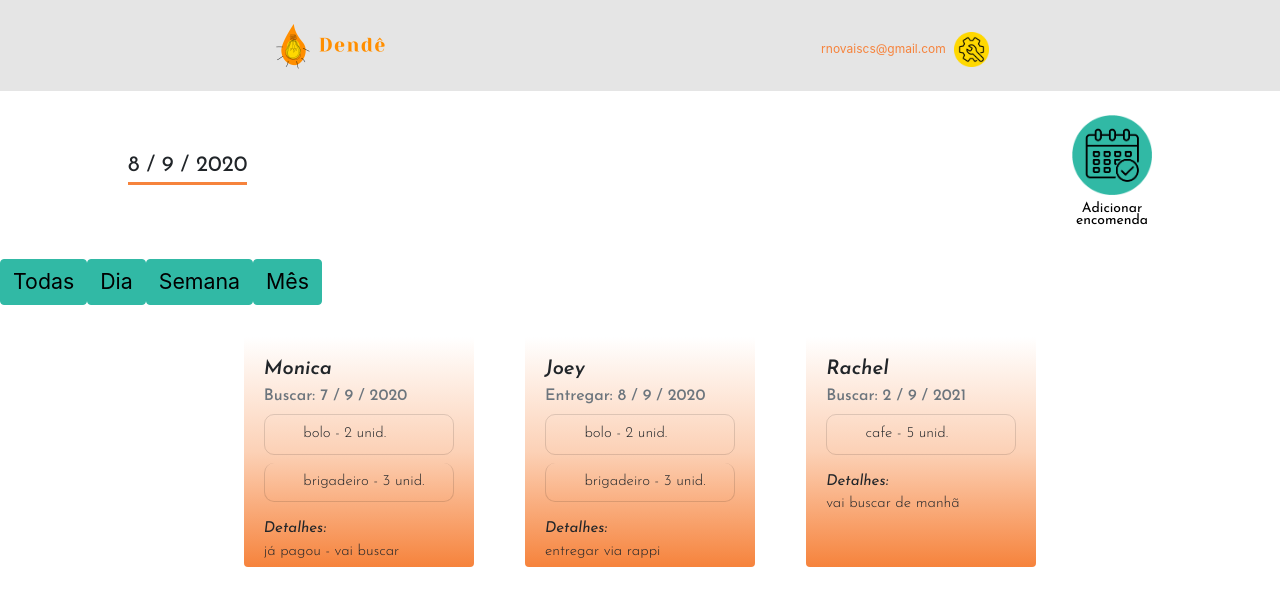
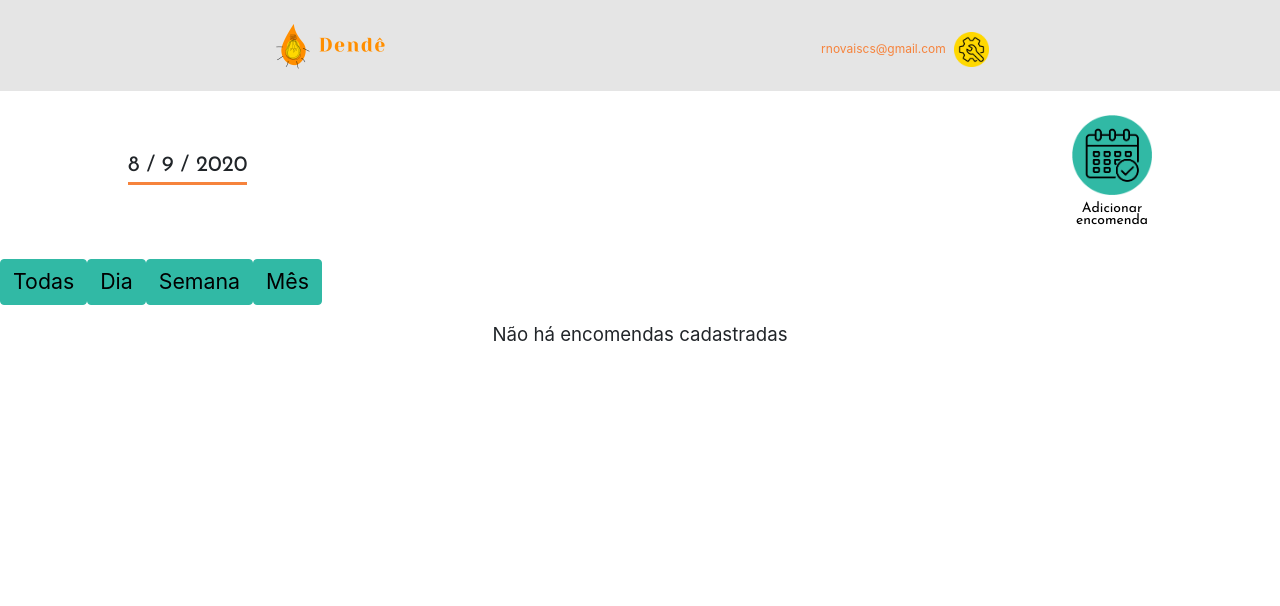
Before and after one commit to renatanovais/dende, a React (Create React App) app in the folder dende-megahack/: page /encomendas in a window 1280 px wide. Shown: the top 606 px of the page. Built offline with nearby package versions, Linux system fonts and the light colour scheme.

Commit message:
finalizados filtros e mensagens caso nao haja nada no filtro

```diff
--- a/dende-megahack/src/pages/encomendas/Calendar.js
+++ b/dende-megahack/src/pages/encomendas/Calendar.js
@@ -7,7 +7,7 @@ import GridCalendar from '../../components/GridCalendar';
 import addEncomenda from '../../images/icons/new-event-icon.png';
 
 function getWeekDates() {
-
+  // https://stackoverflow.com/questions/44958706/how-do-i-filter-the-dates-of-the-current-week-from-a-general-date-list-in-javasc
   let now = new Date();
   let dayOfWeek = now.getDay(); //0-6
   let numDay = now.getDate();
@@ -15,7 +15,6 @@ function getWeekDates() {
   let start = new Date(now); //copy
   start.setDate(numDay - dayOfWeek);
   start.setHours(0, 0, 0, 0);
-
 
   let end = new Date(now); //copy
   end.setDate(numDay + (7 - dayOfWeek));
@@ -52,6 +51,7 @@ function Calendar(props) {
 
   const showAll = () => {
     latestOrders(orders);
+    setEmptyMessage('cadastradas')
   }
   const filterDay = (actualDate) => {
     const filterByDay = orders.filter((order) => {
--- a/dende-megahack/src/redux/reducers/orderReducer.js
+++ b/dende-megahack/src/redux/reducers/orderReducer.js
@@ -23,9 +23,10 @@ const order3 = {
   products: [{product: 'bolo', quantity: 2}, {product: 'brigadeiro', quantity: 3} ],
   details: 'já pagou - vai buscar',
 }
+// [order1, order2, order3]
 
 const initialState = {
-  orders: [order1, order2, order3],
+  orders: [],
   product: '',
   quantity: 0,
   products: [],
```
